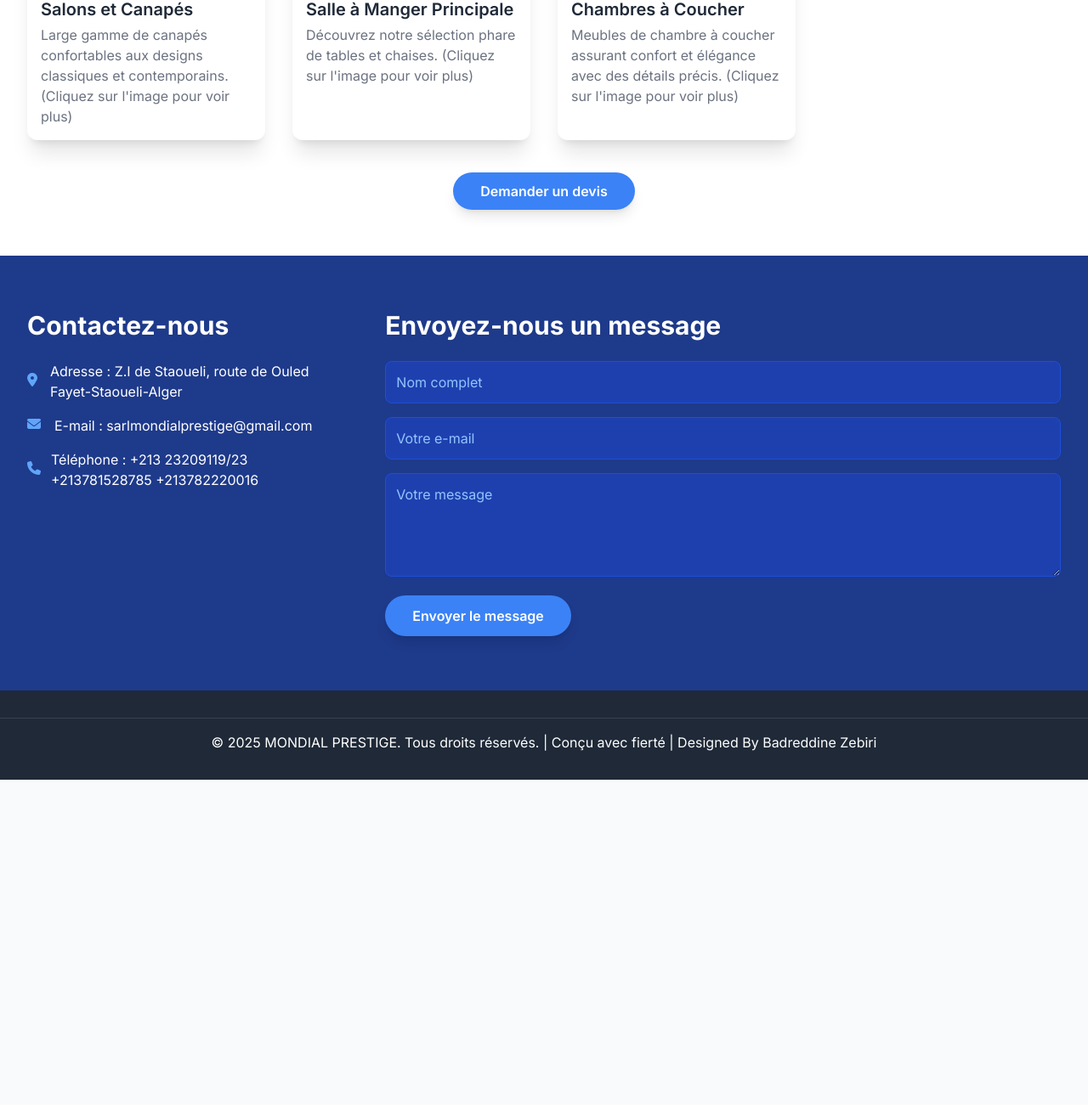
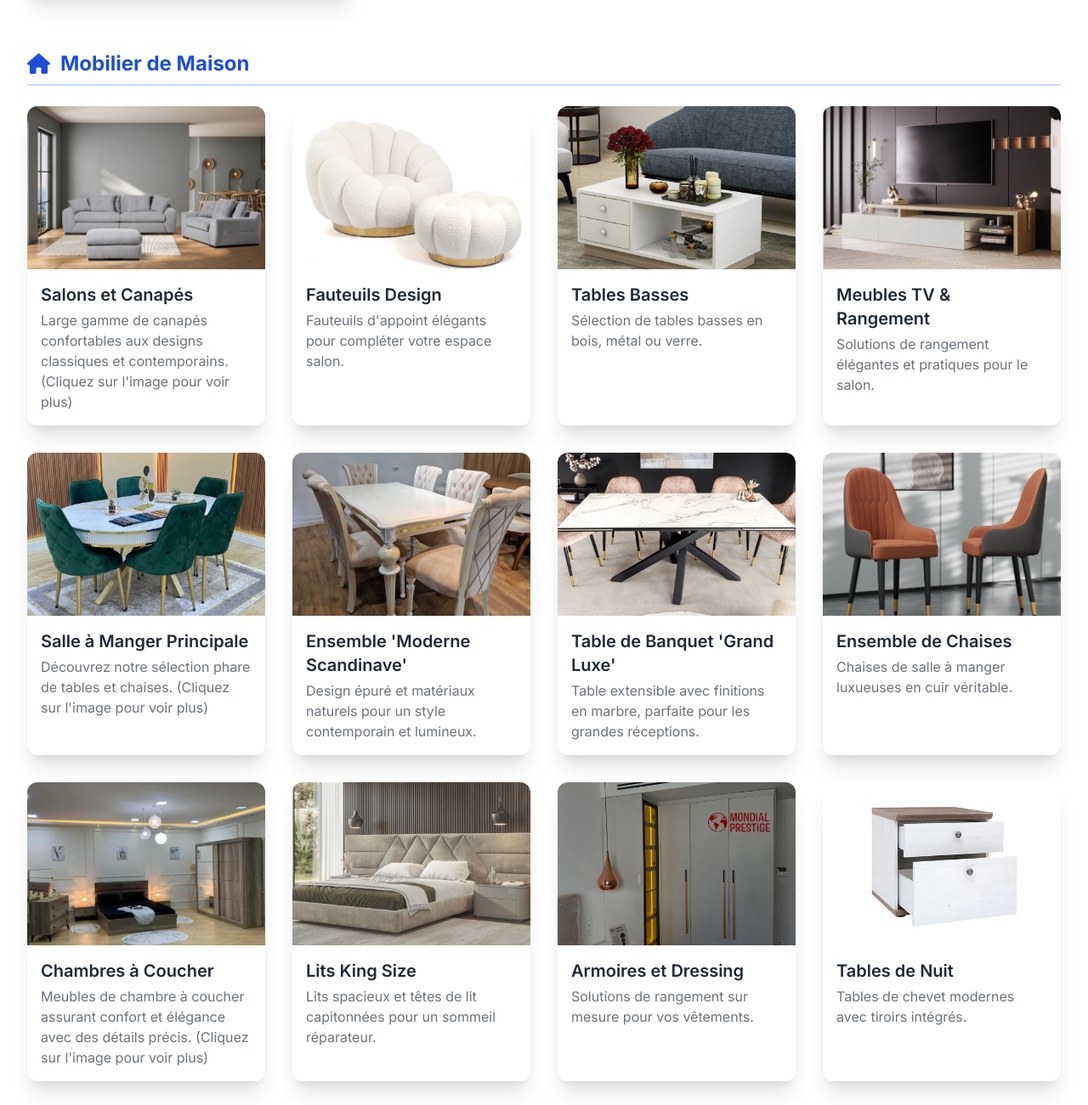
Before and after one commit to ndibize-Didin3D/mondial-prestige-website, a plain HTML site: page index.html in a window 1280 px wide. Shown: the part 2239-3540 px from the top of the page at 85% size. Before the commit the page ends 3157 px from the top, so only its background shows below. Drawn offline with nearby package versions, Linux system fonts and the light colour scheme.

Commit message:
Add files via upload

```diff
--- a/index.html
+++ b/index.html
@@ -438,7 +438,7 @@
             <!-- Produit 1.2: Tables de Réunion (Hidden Extra 1) -->
             <div
               id="office-extra-1"
-              class="hidden-product bg-white rounded-xl shadow-xl overflow-hidden transform transition duration-300 hover:scale-[1.02]"
+              class="main-product-card bg-white rounded-xl shadow-xl overflow-hidden transform transition duration-300 hover:scale-[1.02]"
             >
               <img
                 src="Table Reunion 1.jpg"
@@ -460,7 +460,7 @@
             <!-- Produit 1.3: Postes de Travail (Hidden Extra 2) -->
             <div
               id="office-extra-2"
-              class="hidden-product bg-white rounded-xl shadow-xl overflow-hidden transform transition duration-300 hover:scale-[1.02]"
+              class="main-product-card bg-white rounded-xl shadow-xl overflow-hidden transform transition duration-300 hover:scale-[1.02]"
             >
               <img
                 src="Poste de travaille.png"
@@ -482,7 +482,7 @@
             <!-- Produit 1.4: Sièges de Bureau (Hidden Extra 3) -->
             <div
               id="office-extra-3"
-              class="hidden-product bg-white rounded-xl shadow-xl overflow-hidden transform transition duration-300 hover:scale-[1.02]"
+              class="main-product-card bg-white rounded-xl shadow-xl overflow-hidden transform transition duration-300 hover:scale-[1.02]"
             >
               <img
                 src="Chaise 1.jpg"
@@ -540,7 +540,7 @@
             <!-- Salons Hidden Extra 1 -->
             <div
               id="living-extra-1"
-              class="hidden-product bg-white rounded-xl shadow-xl overflow-hidden transform transition duration-300 hover:scale-[1.02]"
+              class="main-product-card bg-white rounded-xl shadow-xl overflow-hidden transform transition duration-300 hover:scale-[1.02]"
             >
               <img
                 src="Fauteuil.jpg"
@@ -562,7 +562,7 @@
             <!-- Salons Hidden Extra 2 -->
             <div
               id="living-extra-2"
-              class="hidden-product bg-white rounded-xl shadow-xl overflow-hidden transform transition duration-300 hover:scale-[1.02]"
+              class="main-product-card bg-white rounded-xl shadow-xl overflow-hidden transform transition duration-300 hover:scale-[1.02]"
             >
               <img
                 src="Table Basse.jpg"
@@ -583,7 +583,7 @@
             <!-- Salons Hidden Extra 3 -->
             <div
               id="living-extra-3"
-              class="hidden-product bg-white rounded-xl shadow-xl overflow-hidden transform transition duration-300 hover:scale-[1.02]"
+              class="main-product-card bg-white rounded-xl shadow-xl overflow-hidden transform transition duration-300 hover:scale-[1.02]"
             >
               <img
                 src="Meuble TV.jpg"
@@ -626,7 +626,7 @@
             <!-- Salles à Manger Hidden Extra 1 -->
             <div
               id="dining-extra-1"
-              class="hidden-product bg-white rounded-xl shadow-xl overflow-hidden transform transition duration-300 hover:scale-[1.02]"
+              class="main-product-card bg-white rounded-xl shadow-xl overflow-hidden transform transition duration-300 hover:scale-[1.02]"
             >
               <img
                 src="Salle a manger 2.jpg"
@@ -648,7 +648,7 @@
             <!-- Salles à Manger Hidden Extra 2 -->
             <div
               id="dining-extra-2"
-              class="hidden-product bg-white rounded-xl shadow-xl overflow-hidden transform transition duration-300 hover:scale-[1.02]"
+              class="main-product-card bg-white rounded-xl shadow-xl overflow-hidden transform transition duration-300 hover:scale-[1.02]"
             >
               <img
                 src="Table extens.jpg"
@@ -670,7 +670,7 @@
             <!-- Salles à Manger Hidden Extra 3 -->
             <div
               id="dining-extra-3"
-              class="hidden-product bg-white rounded-xl shadow-xl overflow-hidden transform transition duration-300 hover:scale-[1.02]"
+              class="main-product-card bg-white rounded-xl shadow-xl overflow-hidden transform transition duration-300 hover:scale-[1.02]"
             >
               <img
                 src="Chaise Salon.jpg"
@@ -713,7 +713,7 @@
             <!-- Chambres Hidden Extra 1 -->
             <div
               id="bedroom-extra-1"
-              class="hidden-product bg-white rounded-xl shadow-xl overflow-hidden transform transition duration-300 hover:scale-[1.02]"
+              class="main-product-card bg-white rounded-xl shadow-xl overflow-hidden transform transition duration-300 hover:scale-[1.02]"
             >
               <img
                 src="Lit king size.jpg"
@@ -735,7 +735,7 @@
             <!-- Chambres Hidden Extra 2 -->
             <div
               id="bedroom-extra-2"
-              class="hidden-product bg-white rounded-xl shadow-xl overflow-hidden transform transition duration-300 hover:scale-[1.02]"
+              class="main-product-card bg-white rounded-xl shadow-xl overflow-hidden transform transition duration-300 hover:scale-[1.02]"
             >
               <img
                 src="dressing.jpg"
@@ -756,7 +756,7 @@
             <!-- Chambres Hidden Extra 3 -->
             <div
               id="bedroom-extra-3"
-              class="hidden-product bg-white rounded-xl shadow-xl overflow-hidden transform transition duration-300 hover:scale-[1.02]"
+              class="main-product-card bg-white rounded-xl shadow-xl overflow-hidden transform transition duration-300 hover:scale-[1.02]"
             >
               <img
                 src="table de nuit.jpg"
```
